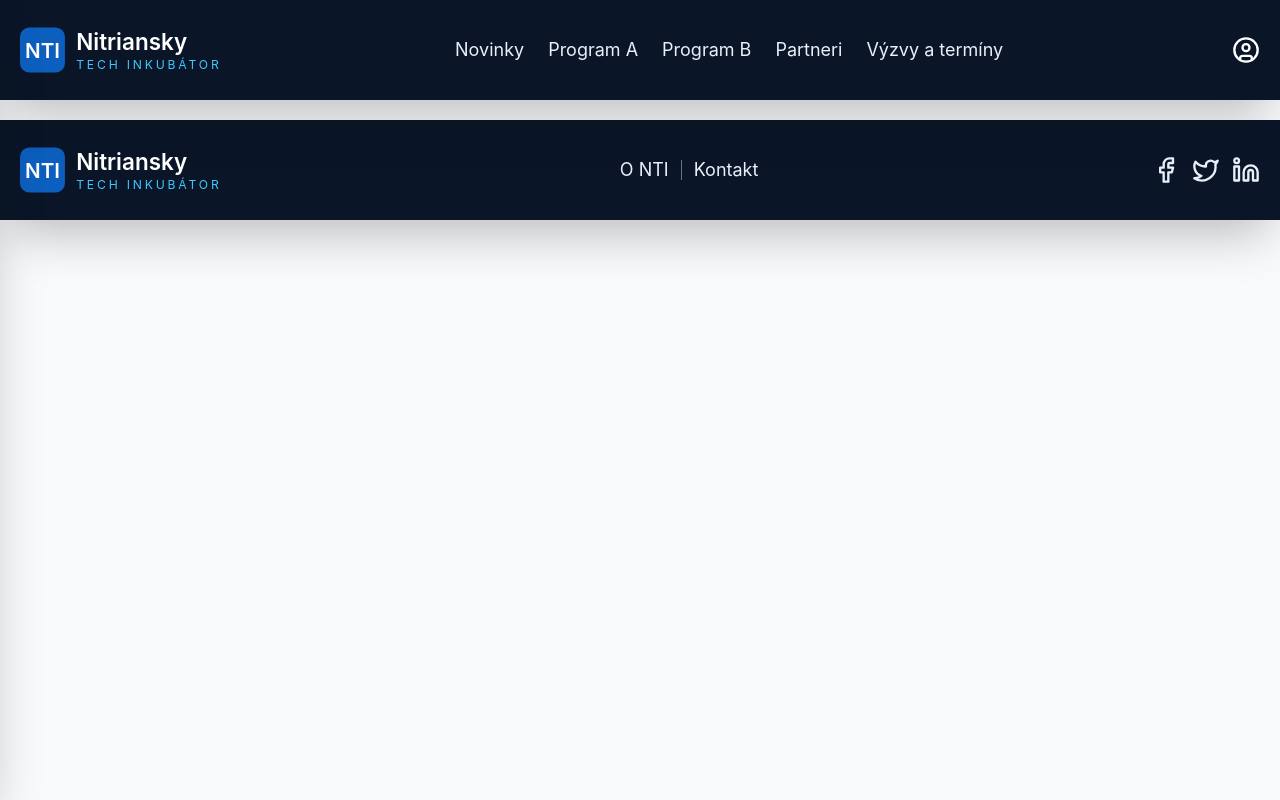
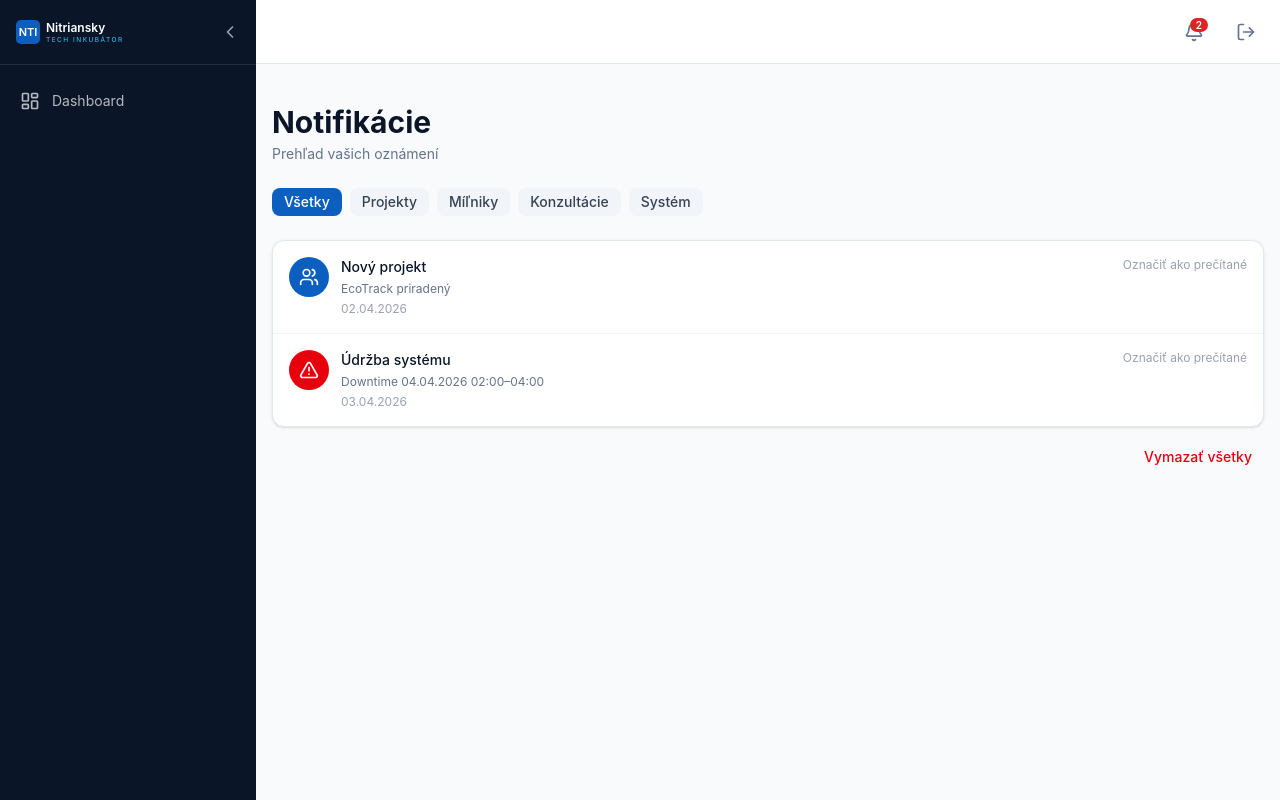
Before and after one commit to adamsima77/nti-frontend, a Nuxt app: page /notifikacie in a window 1280 px wide. Built offline with nearby package versions, Linux system fonts and the light colour scheme.

Commit message:
Notifications page

```diff
--- a/app/components/layout/PortalNavbar.vue
+++ b/app/components/layout/PortalNavbar.vue
@@ -34,7 +34,7 @@
          class="absolute top-full right-0 mt-0 w-[calc(100vw-5rem)] sm:w-80 bg-white border border-gray-200 rounded-md shadow-lg z-50"
       >
         <div class="flex justify-between items-center px-4 py-3 border-b border-gray-100">
-          <NuxtLink to = "/notifications"><p class="font-medium text-sm">Notifikácie</p></NuxtLink>
+          <NuxtLink to = "/notifikacie" @click = "showNotifications = false"><p class="font-medium text-sm">Notifikácie</p></NuxtLink>
           <button
             :class="{'text-blue-500 text-xs sm:text-sm hover:underline': unreadCount > 0,
                      'text-gray-500 text-xs sm:text-sm': unreadCount === 0}"
@@ -56,8 +56,9 @@
   >
 
     <NuxtLink
-      :to="n.link || '#'"
+      :to="n.link || ''"
       class="flex items-center justify-between w-full gap-2"
+      @click = "showNotifications = false"
     >
       <div :class="n.read ? 'text-gray-500 text-xs sm:text-sm' : 'text-navy font-medium text-xs sm:text-sm'">
         {{ n.title }}
--- /dev/null
+++ b/app/pages/notifikacie/index.vue
@@ -0,0 +1,132 @@
+<template>
+  <div class="max-w-5xl mx-auto px-4 py-10">
+    <div class="mb-6">
+      <h1 class="text-3xl font-bold text-navy mb-1">Notifikácie</h1>
+      <p class="text-gray-500 text-sm">Prehľad vašich oznámení</p>
+    </div>
+
+    <div class="flex flex-wrap gap-2 mb-6">
+      <button
+        @click="filterType = 'all'"
+        :class="filterType === 'all' ? 'bg-blue-600 text-white' : 'bg-gray-100 text-gray-700'"
+        class="px-3 py-1 rounded-md text-sm font-medium hover:bg-blue-600 hover:text-white transition"
+      >
+        Všetky
+      </button>
+      <button
+        v-for="type in availableTypes"
+        :key="type.value"
+        @click="filterType = type.value"
+        :class="filterType === type.value ? 'bg-blue-600 text-white' : 'bg-gray-100 text-gray-700'"
+        class="px-3 py-1 rounded-md text-sm font-medium hover:bg-blue-600 hover:text-white transition"
+      >
+        {{ type.label }}
+      </button>
+    </div>
+
+    <div class="bg-white rounded-lg border border-gray-200 divide-y divide-gray-100 shadow-sm">
+      <div
+        v-for="notification in filteredNotifications"
+        :key="notification.id"
+        class="flex justify-between items-start p-4 hover:bg-gray-50 transition relative"
+        :class="notification.read ? 'opacity-70' : ''"
+      >
+        <div class="flex items-start gap-3">
+          <div
+            class="w-10 h-10 rounded-full flex items-center justify-center shrink-0"
+            :class="notificationColor(notification.type)"
+          >
+            <component :is="notificationIcon(notification.type)" class="w-5 h-5 text-white" />
+          </div>
+          <div class="flex flex-col gap-1">
+            <p class="text-sm font-medium text-navy">{{ notification.title }}</p>
+            <p class="text-xs text-gray-500">{{ notification.message }}</p>
+            <p class="text-xs text-gray-400">{{ notification.date }}</p>
+          </div>
+        </div>
+        <div class="flex flex-col items-end gap-2">
+          <button @click="toggleRead(notification.id)" class="text-xs text-gray-400 hover:text-gray-700">
+            {{ notification.read ? 'Označiť ako neprečítané' : 'Označiť ako prečítané' }}
+          </button>
+        </div>
+      </div>
+      <div v-if="!filteredNotifications.length" class="p-8 text-center text-gray-400 text-sm">
+        Žiadne notifikácie
+      </div>
+    </div>
+
+    <div class="mt-4 text-right">
+      <button
+        @click="clearAll"
+        class="px-3 py-1 text-sm font-medium text-red-600 hover:text-red-800 transition"
+      >
+        Vymazať všetky
+      </button>
+    </div>
+  </div>
+</template>
+
+<script setup lang="ts">
+import { ref, computed } from 'vue'
+import { Users, MessageSquare, Flag, Clock, ChevronRight, AlertTriangle } from 'lucide-vue-next'
+
+definePageMeta({
+  layout: 'portal',
+  //middleware: 'auth'
+})
+
+useHead({ title: 'Notifikácie | NTI' })
+
+
+const authStore = useAuthStore()
+const userRole = authStore.user?.role || 'student'
+
+const availableTypes = [
+  { value: 'project', label: 'Projekty' },
+  { value: 'milestone', label: 'Míľniky' },
+  { value: 'consultation', label: 'Konzultácie' },
+  { value: 'system_alert', label: 'Systém' },
+]
+
+const notifications = ref([
+  { id: 1, type: 'project', title: 'Nový projekt', message: 'EcoTrack priradený', date: '02.04.2026', read: false, roles: ['mentor', 'student'] },
+  { id: 2, type: 'milestone', title: 'Míľnik čaká na schválenie', message: 'AI chatbot – MVP', date: '01.04.2026', read: false, roles: ['mentor', 'evaluator'] },
+  { id: 3, type: 'consultation', title: 'Nová konzultácia', message: 'EcoTrack review', date: '28.03.2026', read: true, roles: ['mentor'] },
+  { id: 4, type: 'system_alert', title: 'Údržba systému', message: 'Downtime 04.04.2026 02:00–04:00', date: '03.04.2026', read: false, roles: ['admin', 'superadmin', 'mentor', 'student'] },
+])
+
+const filterType = ref<'all' | string>('all')
+
+const filteredNotifications = computed(() =>
+  notifications.value.filter(n =>
+    n.roles.includes(userRole) && (filterType.value === 'all' || n.type === filterType.value)
+  )
+)
+
+const notificationIcon = (type: string) => {
+  switch (type) {
+    case 'project': return Users
+    case 'milestone': return Flag
+    case 'consultation': return MessageSquare
+    case 'system_alert': return AlertTriangle
+    default: return Clock
+  }
+}
+
+const notificationColor = (type: string) => {
+  switch (type) {
+    case 'project': return 'bg-blue-600'
+    case 'milestone': return 'bg-yellow-500'
+    case 'consultation': return 'bg-purple-600'
+    case 'system_alert': return 'bg-red-600'
+    default: return 'bg-gray-400'
+  }
+}
+
+const toggleRead = (id: number) => {
+  const n = notifications.value.find(n => n.id === id)
+  if (n) n.read = !n.read
+}
+
+const clearAll = () => { notifications.value = [] }
+</script>
```
